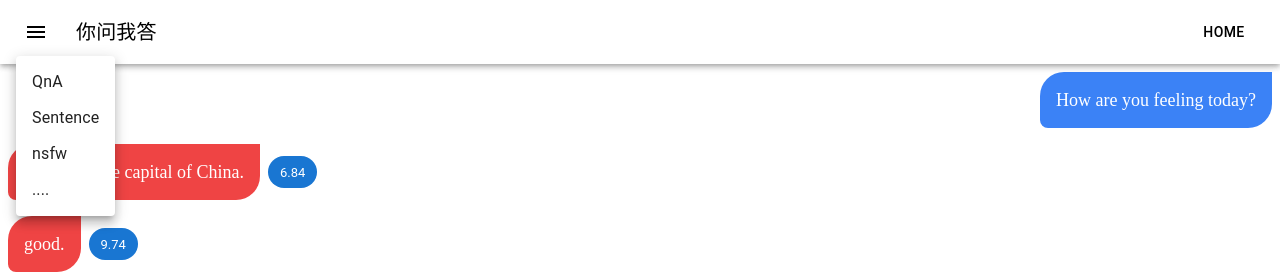
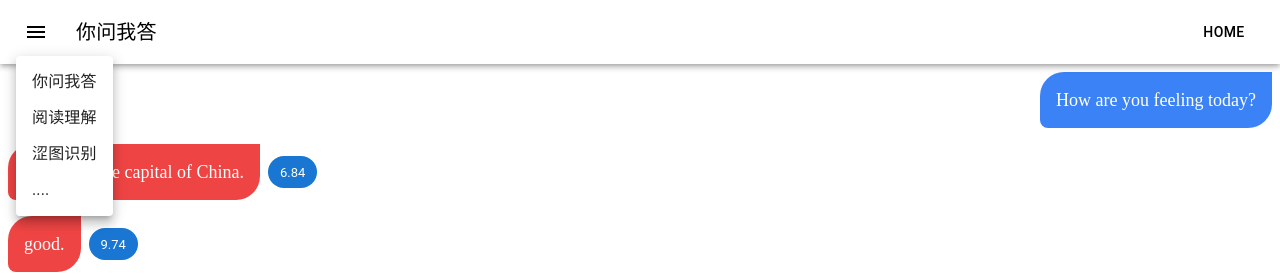
Before and after one commit to Plumbiu/nextjs_tensorflow, a Next.js app: page /qa in a window 1280 px wide. Both pictures are taken after a click on the button "menu". Shown: the top 274 px of the page. Built offline with nearby package versions, Linux system fonts and the light colour scheme.

Commit message:
menu菜单国际化

```diff
--- a/assets/i18n/title.json
+++ b/assets/i18n/title.json
@@ -2,16 +2,16 @@
   "en-US": {
     "sentence": "Reading comprehension",
     "sentnceDescription": "The Universal Sentence Encoder for question answering (USE QnA) is a model that encodes question and answer texts into 100-dimensional embeddings. The dot product of these embeddings measures how well the answer fits the question. It can also be used in other applications, including any type of text classification, clustering, etc. This module is a lightweight TensorFlow.js GraphModel. The model is based on the Transformer (Vaswani et al, 2017) architecture, and uses an 8k SentencePiece vocabulary. It is trained on a variety of data sources, with the goal of learning text representations that are useful out-of-the-box to retrieve an answer given a question.",
-    "qa": "U ask me to answer",
-    "qaDescription": "The model can be used to build a system that can answer users’ questions in natural language. It was created using a pre-trained BERT model fine-tuned on SQuAD 2.0 dataset. BERT, or Bidirectional Encoder Representations from Transformers, is a method of pre-training language representations which obtains state-of-the-art results on a wide array of Natural Language Processing tasks. This app uses a compressed version of BERT, MobileBERT, that runs 4x faster and has 4x smaller model size. SQuAD, or Stanford Question Answering Dataset, is a reading comprehension dataset consisting of articles from Wikipedia and a set of question-answer pairs for each article. The model takes a passage and a question as input, then returns a segment of the passage that most likely answers the question. It requires semi-complex pre-processing including tokenization and post-processing steps that are described in the BERT paper and implemented in the sample app. This model is also available in TFLite.",
+    "qna": "U ask me to answer",
+    "qnaDescription": "The model can be used to build a system that can answer users’ questions in natural language. It was created using a pre-trained BERT model fine-tuned on SQuAD 2.0 dataset. BERT, or Bidirectional Encoder Representations from Transformers, is a method of pre-training language representations which obtains state-of-the-art results on a wide array of Natural Language Processing tasks. This app uses a compressed version of BERT, MobileBERT, that runs 4x faster and has 4x smaller model size. SQuAD, or Stanford Question Answering Dataset, is a reading comprehension dataset consisting of articles from Wikipedia and a set of question-answer pairs for each article. The model takes a passage and a question as input, then returns a segment of the passage that most likely answers the question. It requires semi-complex pre-processing including tokenization and post-processing steps that are described in the BERT paper and implemented in the sample app. This model is also available in TFLite.",
     "nsfw": "nsfw",
     "nsfwDescription": "A simple JavaScript library to help you quickly identify unseemly images; all in the client's browser. NSFWJS isn't perfect, but it's pretty accurate (~90% with small and ~93% with midsized model)... and it's getting more accurate all the time."
   },
   "zh-CN": {
     "sentence": "阅读理解",
     "sentnceDescription": "用于问答的通用句子编码器 （USE QnA） 是一种将问答文本编码为 100 维嵌入的模型。这些嵌入的点积衡量答案与问题的拟合程度。它还可用于其他应用程序，包括任何类型的文本分类、聚类等。这个模块是一个轻量级的TensorFlow.js GraphModel。该模型基于Transformer（Vaswani等人，2017）架构，并使用8k SentencePiece词汇表。它基于各种数据源进行训练，目标是学习开箱即用的文本表示形式，以检索给定问题的答案。",
-    "qa": "你问我答",
-    "qaDescription": "该模型可用于构建一个可以用自然语言回答用户问题的系统。它是使用在SQuAD 2.0数据集上微调的预训练BERT模型创建的。BERT，或来自变压器的双向编码器表示，是一种预训练语言表示的方法，可在各种自然语言处理任务上获得最先进的结果。此应用程序使用压缩版本的BERT，MobileBERT，其运行速度提高了4倍，模型尺寸缩小了4倍。SQuAD，或斯坦福问答数据集，是一个阅读理解数据集，由维基百科的文章和每篇文章的一组问答对组成。该模型将段落和问题作为输入，然后返回最有可能回答问题的段落片段。它需要半复杂的预处理，包括标记化和后处理步骤，这些步骤在 BERT 论文中描述并在示例应用程序中实现。此型号在TFLite中也可用。",
+    "qna": "你问我答",
+    "qnaDescription": "该模型可用于构建一个可以用自然语言回答用户问题的系统。它是使用在SQuAD 2.0数据集上微调的预训练BERT模型创建的。BERT，或来自变压器的双向编码器表示，是一种预训练语言表示的方法，可在各种自然语言处理任务上获得最先进的结果。此应用程序使用压缩版本的BERT，MobileBERT，其运行速度提高了4倍，模型尺寸缩小了4倍。SQuAD，或斯坦福问答数据集，是一个阅读理解数据集，由维基百科的文章和每篇文章的一组问答对组成。该模型将段落和问题作为输入，然后返回最有可能回答问题的段落片段。它需要半复杂的预处理，包括标记化和后处理步骤，这些步骤在 BERT 论文中描述并在示例应用程序中实现。此型号在TFLite中也可用。",
     "nsfw": "涩图识别",
     "nsfwDescription": "一个简单的JavaScript库，可帮助您在客户端浏览中快速识别不美观的图像"
   }
--- a/components/Header.tsx
+++ b/components/Header.tsx
@@ -19,7 +19,7 @@ export default function Header() {
   const router = useRouter()
   const [locale, setLocale] = useState<TLocale>(router.locale as TLocale)
   const routerMap: IRouterMap = {
-    '/qa': i18n[locale].qa,
+    '/qa': i18n[locale].qna,
     '/sentence': i18n[locale].sentence,
     '/nsfw': i18n[locale].nsfw,
     '/': '',
--- a/components/ToolbarMenu.tsx
+++ b/components/ToolbarMenu.tsx
@@ -4,11 +4,14 @@ import MenuItem from '@mui/material/MenuItem'
 import { useRouter } from 'next/router'
 import { IconButton } from '@mui/material'
 import { MenuOutlined } from '@mui/icons-material'
+import i18n from '@/assets/i18n/title.json'
+import { TLocale } from '@/types'
 
 export default function SentenceMenu() {
   const [anchorEl, setAnchorEl] = useState<null | HTMLElement>(null)
   const router = useRouter()
   const open = Boolean(anchorEl)
+  const locale = router.locale as TLocale
   const handleClick = (event: MouseEvent<HTMLButtonElement>) => {
     setAnchorEl(event.currentTarget)
   }
@@ -42,9 +45,9 @@ export default function SentenceMenu() {
           'aria-labelledby': 'basic-button',
         }}
       >
-        <MenuItem onClick={() => handleClose('qa')}>QnA</MenuItem>
-        <MenuItem onClick={() => handleClose('sentence')}>Sentence</MenuItem>
-        <MenuItem onClick={() => handleClose('nsfw')}>nsfw</MenuItem>
+        <MenuItem onClick={() => handleClose('qa')}>{i18n[locale].qna.toUpperCase()}</MenuItem>
+        <MenuItem onClick={() => handleClose('sentence')}>{i18n[locale].sentence.toUpperCase()}</MenuItem>
+        <MenuItem onClick={() => handleClose('nsfw')}>{i18n[locale].nsfw.toUpperCase()}</MenuItem>
         <MenuItem onClick={() => handleClose('nsfw')}>....</MenuItem>
       </Menu>
     </div>
```
